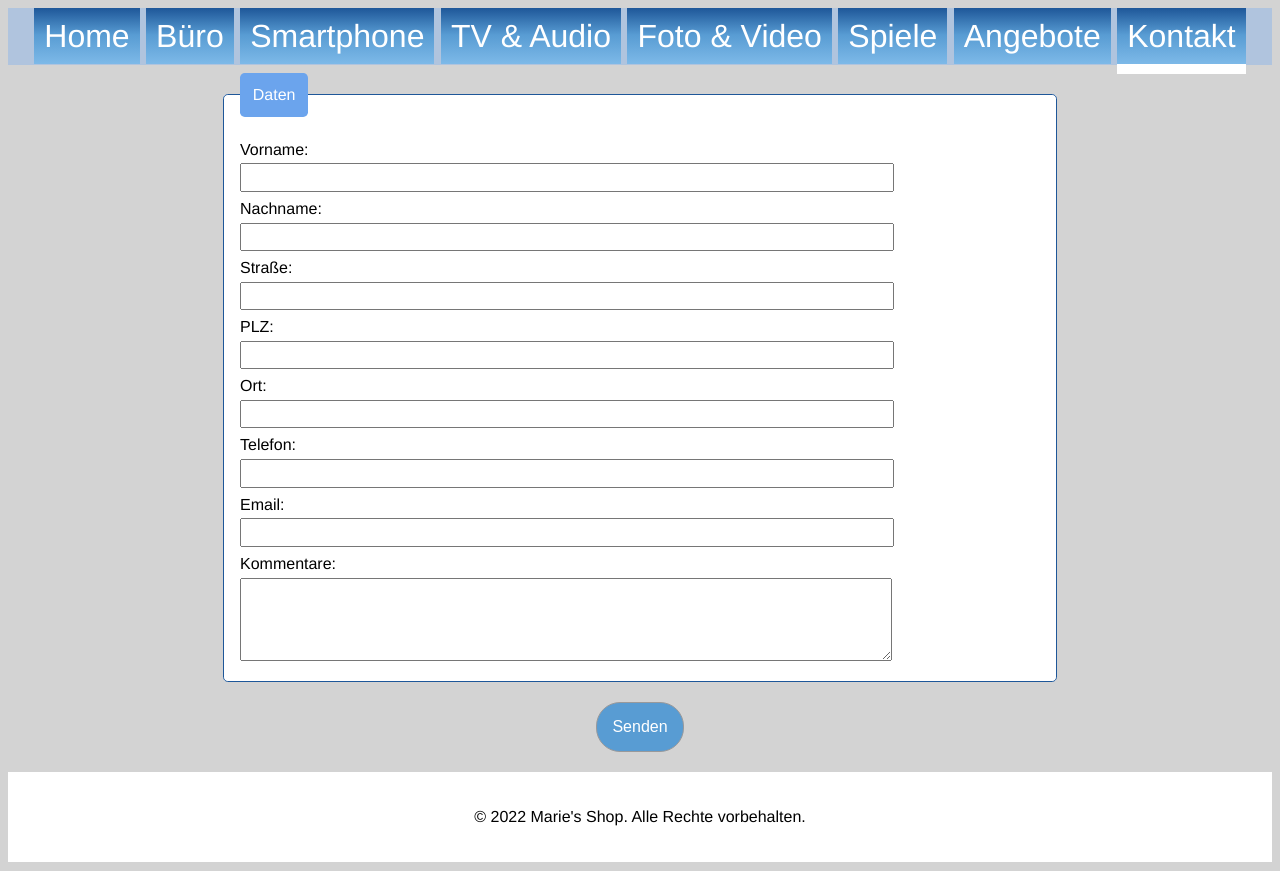
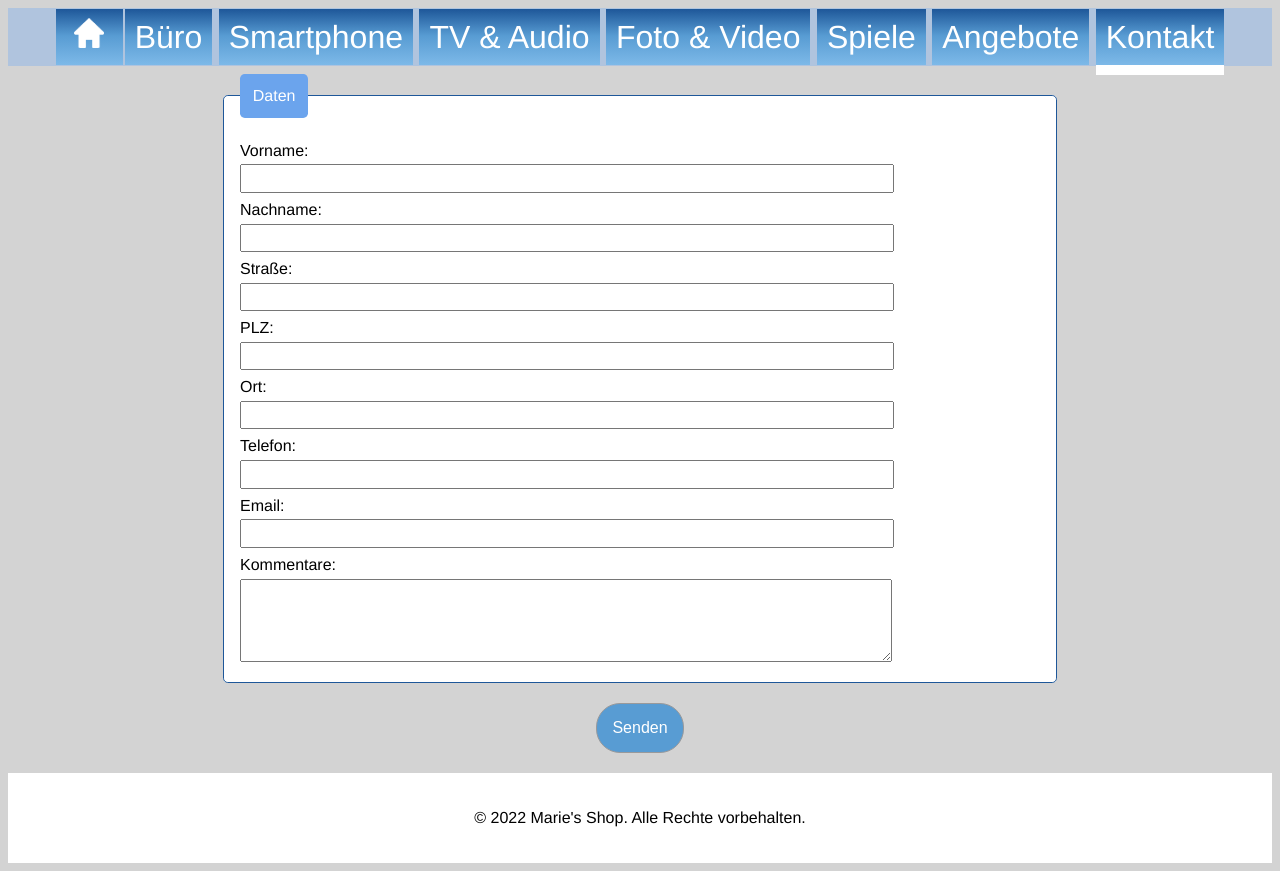
Before and after one commit to marieannonciatehatungimana/WD-22-D07-UIB-Final-Project, a website built with Parcel: page src/contact.html in a window 1280 px wide. Built offline with nearby package versions, Linux system fonts and the light colour scheme.

Commit message:
Add home icon to other pages.

```diff
--- a/src/contact.html
+++ b/src/contact.html
@@ -7,7 +7,9 @@
 
   <body>
     <nav>
-      <a href="index.html">Home</a>
+      <a href="index.html">
+        <img src="images/home/home-icon.png" width="30px" height="30px" />
+      </a>
       <a href="office.html">Büro</a>
       <a href="smartphone.html">Smartphone</a>
       <a href="tv-and-audio.html">TV & Audio</a>
```
Also changed, not shown: src/foto-and-video.html (+3 -1 lines), src/games.html (+3 -1 lines), src/offers.html (+3 -1 lines), src/office.html (+3 -1 lines), src/smartphone.html (+3 -1 lines), src/tv-and-audio.html (+3 -1 lines), 2 other files.
